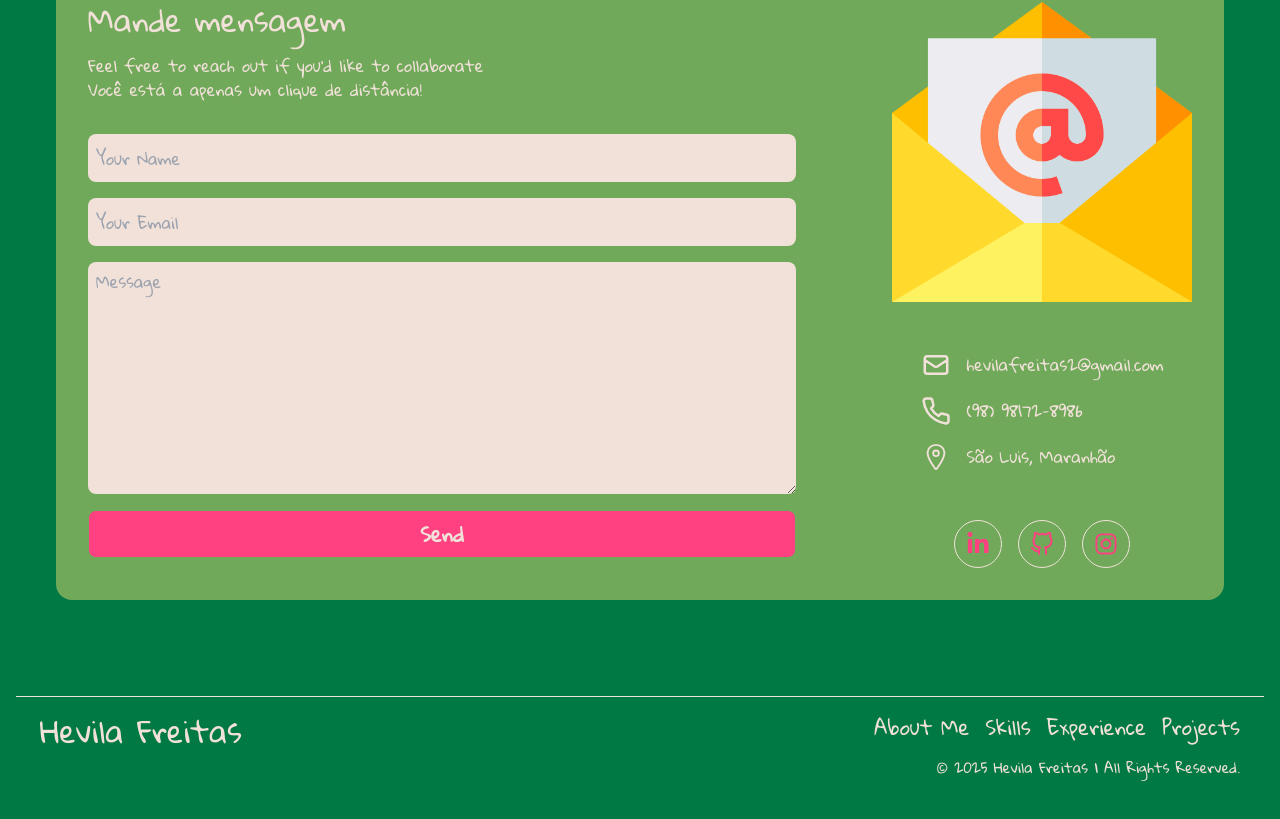
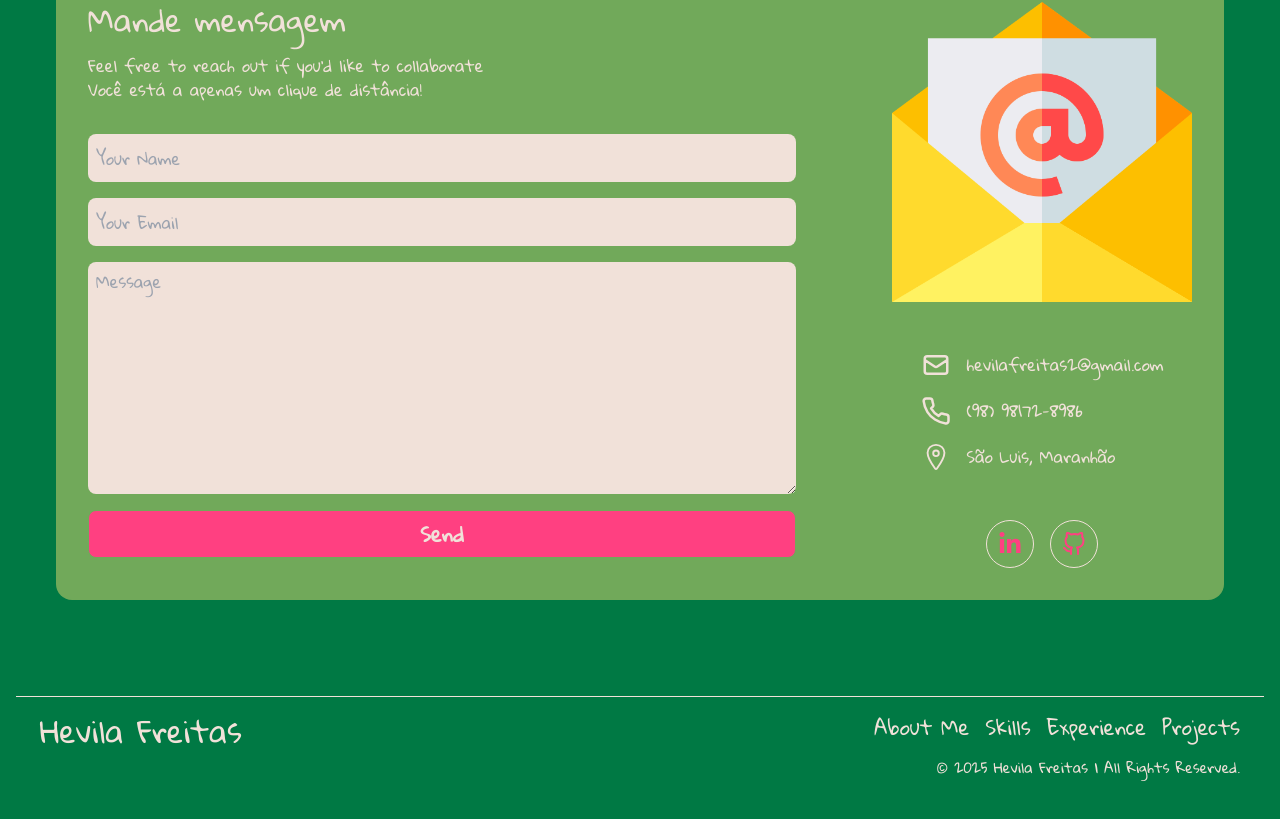
Before and after one commit to fhevila/portfolio_hevilafreitas, a React (Vite) app: page / in a window 1280 px wide. Shown: the part 4519-5338 px from the top of the page. Built offline with nearby package versions, Linux system fonts and the light colour scheme; a web font is replaced by a local one.

Commit message:
Update ContactSocial.jsx

```diff
--- a/src/components/contactMeSection/ContactSocial.jsx
+++ b/src/components/contactMeSection/ContactSocial.jsx
@@ -8,7 +8,6 @@ const ContactSocial = () => {
     <div className="flex gap-4">
       <SingleContactSocial link="#" Icon={FaLinkedinIn} />
       <SingleContactSocial link="#" Icon={FiGithub} />
-      <SingleContactSocial link="#" Icon={FaInstagram} />
     </div>
   );
 };
```
